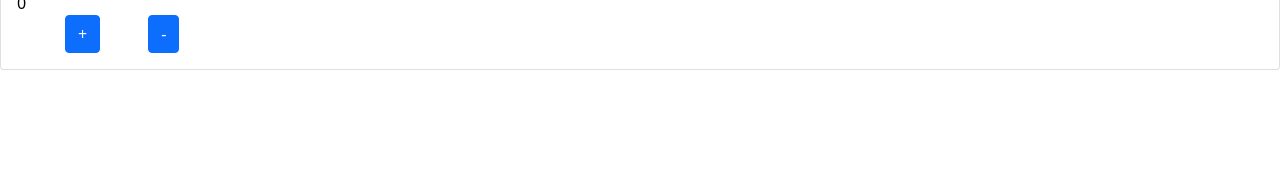
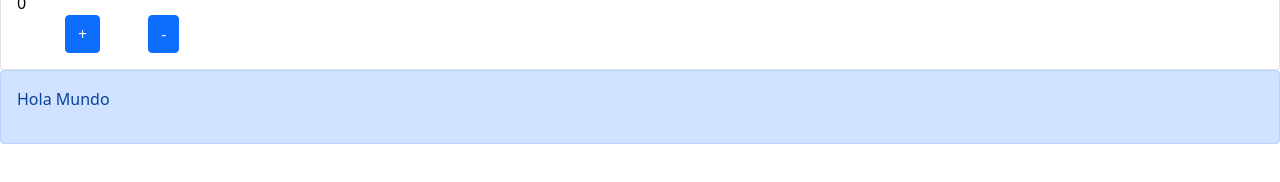
Before and after one commit to MaximoZanetta/react-desafios, a React (Create React App) app: page / in a window 1280 px wide. Shown: the part 146-328 px from the top of the page. Built offline with nearby package versions, Linux system fonts and the light colour scheme.

Commit message:
Correccion trabajo cart widget

```diff
--- a/src/App.js
+++ b/src/App.js
@@ -1,11 +1,15 @@
 
+import ItemListContainer from "./components/ItemListContainer";
 import NavBar from "./components/NavBar";
 
 
 
 function App() {
   return (
-    <NavBar></NavBar>
+    <>
+      <NavBar />
+      <ItemListContainer greeting="Hola Mundo" />
+    </>
 
   )
 }
--- /dev/null
+++ b/src/components/ItemListContainer.jsx
@@ -0,0 +1,11 @@
+const ItemListContainer = (props) => {
+    return (
+        <>
+           <div className="alert alert-primary" role="alert">
+              <p>{props.greeting}</p>
+           </div>
+        </>
+    );
+}
+
+export default ItemListContainer;
```
